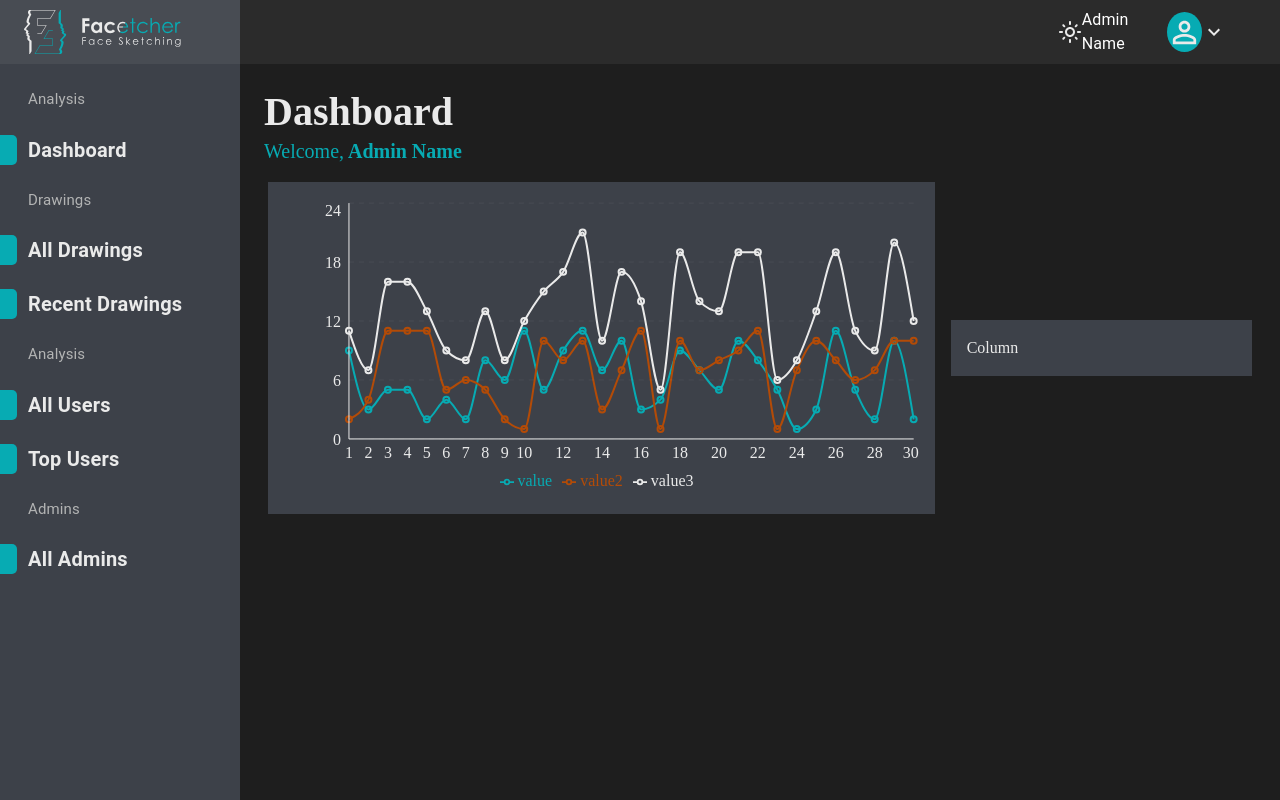
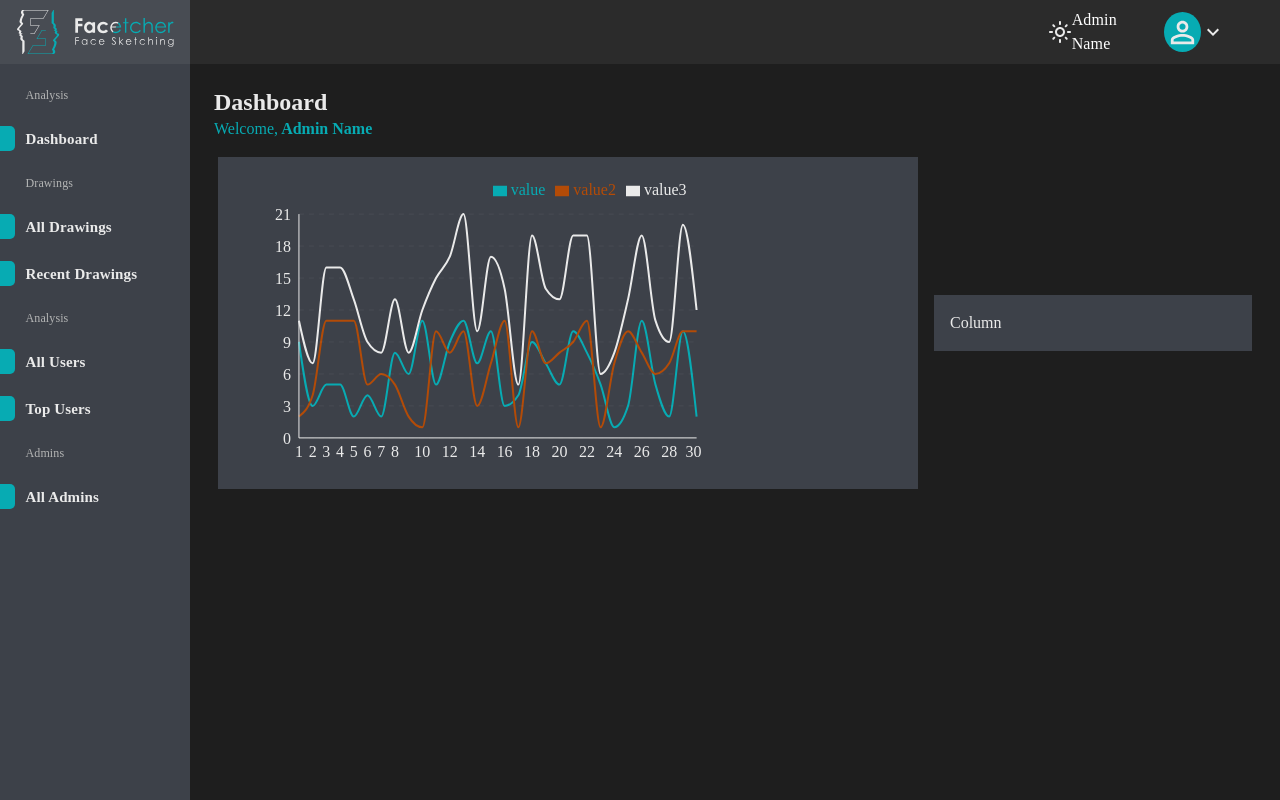
Before and after one commit to henry-azer/facetcher-admin-portal, a React (Create React App) app: page / in a window 1280 px wide. Built offline with nearby package versions, Linux system fonts and the light colour scheme.

Commit message:
handle login in login page

```diff
--- a/src/components/drawer/drawer.jsx
+++ b/src/components/drawer/drawer.jsx
@@ -26,7 +26,7 @@ import {
 import Logo from "../../assets/logo/logo.svg";
 import LogoText from "../../assets/logo/logo-text.svg";
 
-const drawerWidth = 240;
+const drawerWidth = 190;
 
 const drawerCategories = [
      { header: "Analysis", subHeaders: ["Dashboard"] },
@@ -118,14 +118,18 @@ const FacetcherDrawer = ({ children }) => {
                          sx={{
                               backgroundColor: `${LIGHTGREY10T}`,
                               display: "flex",
+                              justifyContent: "center",
+                              alignItems: "center",
                          }}
                     >
+                         <div className="d-flex justify-content-center align-items-center">
                               <Box
                                    component="img"
                                    src={Logo}
                                    sx={{ marginRight: "15px" }}
                               />
                               <Box component="img" src={LogoText} />
+                         </div>
                     </Toolbar>
                     <Box
                          component="div"
@@ -139,7 +143,7 @@ const FacetcherDrawer = ({ children }) => {
                                    <ListItem>
                                         <ListItemText
                                              primaryTypographyProps={{
-                                                  fontSize: "15px",
+                                                  fontSize: "12px",
                                              }}
                                              sx={{ color: `${GREY}` }}
                                              primary={category.header}
@@ -155,7 +159,7 @@ const FacetcherDrawer = ({ children }) => {
                                                        <ListItemText
                                                             primaryTypographyProps={{
                                                                  fontSize:
-                                                                      "20px",
+                                                                      "15px",
                                                                  fontWeight:
                                                                       "Bold",
                                                             }}
--- a/src/constants/app_constants.jsx
+++ b/src/constants/app_constants.jsx
@@ -1,6 +1,7 @@
 export const APIs_URL = {
      STAGING:
-          "http://ec2-3-138-186-26.us-east-2.compute.amazonaws.com:8010/facetcher-service/api",
+          // "http://a009-41-232-17-8.ngrok.io/facetcher-service/api",
+          "http://ec2-3-144-252-221.us-east-2.compute.amazonaws.com:8010/facetcher-service/api",
      PRODUCTION: "http://127.0.0.1:8080",
 };
 export const ISUSERAUTH = "%mmNJ9B7K64$";
--- a/src/store/actions/auth/auth-actions.jsx
+++ b/src/store/actions/auth/auth-actions.jsx
@@ -23,20 +23,28 @@ const URL = APIs_URL.STAGING;
 //      adapter: delayAdapterEnhancer(axios.defaults.adapter),
 // });
 
-export const authenticateUser = () => (dispatch) => {
+export const authenticateUser = (values) => (dispatch) => {
      dispatch({ type: LOGIN_REQUEST });
-
      axios.post(`${URL}/auth/log-in`, {
-          email: "admin@facetcher.com",
+          email: "admi@facetcher.com",
           password: "admin@facetcher",
-     }).then((response) => {
-          if (response.status === 200) {
-               console.log("cookies added");
+     })
+          .then((response) => {
                console.log(response);
-               cookies.set(ISUSERAUTH, "true");
-               cookies.set(ACCESSTOKEN, `${response.data.body.accessToken}`);
-          }
-     });
+               if (response.status === 200) {
+                    console.log(response);
+                    console.log("cookies added");
+                    cookies.set(ISUSERAUTH, "true");
+                    cookies.set(
+                         ACCESSTOKEN,
+                         `${response.data.body.accessToken}`
+                    );
+               }
+          })
+          .catch((err) => {
+               console.log(err);
+               // if (err.response.status == 400) cookies.set(ISUSERAUTH, "false");
+          });
      //           .then(function(response) {
      //                if (response.data.status === 200) {
      //                     dispatch({
--- a/src/styles/styles.css
+++ b/src/styles/styles.css
@@ -63,9 +63,18 @@ input:focus-visible {
      display: none;
 }
 
+@font-face {
+     font-family: "Century Gothic";
+     src: local("GOTHIC"), url(/src/assets/fonts/GOTHIC.TTF) format("TTF");
+}
+
 * {
-     font-family: "Century Gothic";
+     font-family: "Century Gothic" !important;
      font-weight: 300;
+}
+
+*:focus-visible {
+     outline: none !important;
 }
 
 body {
@@ -73,11 +82,6 @@ body {
      padding: 0;
      color: var(--lightGrey) !important;
      background-color: var(--darkGrey2) !important;
-}
-
-@font-face {
-     font-family: "Century Gothic";
-     src: local("GOTHIC"), url(/src/assets/fonts/GOTHIC.TTF) format("TTF");
 }
 
 .display-flex {
@@ -146,8 +150,9 @@ body {
      content: "";
      position: absolute;
      left: -20px;
+     top: 10px;
      width: 25px;
-     height: 30px;
+     height: 25px;
      background-color: var(--cyan);
      border-bottom-right-radius: 5px;
      border-top-right-radius: 5px;
--- a/src/views/Home.jsx
+++ b/src/views/Home.jsx
@@ -14,7 +14,13 @@ import {
      Legend,
 } from "recharts";
 import FacetcherDrawer from "../components/drawer/drawer";
-import { CYAN, LIGHTGREY, LIGHTGREY10T, ORANGE } from "../constants/app_colors";
+import {
+     CYAN,
+     DARKGREY2,
+     LIGHTGREY,
+     LIGHTGREY10T,
+     ORANGE,
+} from "../constants/app_colors";
 
 const Home = () => {
      // const { t } = useTranslation();
@@ -40,8 +46,8 @@ const Home = () => {
           <div>
                <FacetcherDrawer>
                     <div>
-                         <h1 className="my-0 fw-bold">Dashboard</h1>
-                         <p className="text-cyan fs-5">
+                         <h1 className="my-0 fs-4 fw-bold">Dashboard</h1>
+                         <p className="text-cyan fs-6">
                               Welcome,
                               <span className="fw-bold"> {adminName}</span>
                          </p>
@@ -50,7 +56,7 @@ const Home = () => {
                          <div className="col-8 bg-dark-grey mx-2 p-3">
                               <div>
                                    <ResponsiveContainer
-                                        width="100%"
+                                        width="70%"
                                         height={300}
                                    >
                                         <LineChart data={dataView()}>
@@ -59,14 +65,15 @@ const Home = () => {
                                                   dataKey="value"
                                                   stroke={CYAN}
                                                   strokeWidth="2"
-                                                  fill="transparent"
+                                                  dot={false}
                                              />
                                              <Line
                                                   type="monotone"
                                                   dataKey="value2"
                                                   stroke={ORANGE}
                                                   strokeWidth="2"
-                                                  fill="transparent"
+                                                  dot={false}
+                                                  // strokeDasharray="5 5"
                                              />
                                              <Line
                                                   activeDot={{ r: 8 }}
@@ -74,7 +81,7 @@ const Home = () => {
                                                   dataKey="value3"
                                                   stroke={LIGHTGREY}
                                                   strokeWidth="2"
-                                                  fill="transparent"
+                                                  dot={false}
                                              />
                                              <XAxis
                                                   dataKey="day"
@@ -82,17 +89,28 @@ const Home = () => {
                                                   tickLine={false}
                                              />
                                              <YAxis
+                                                  tickCount={8}
                                                   dataKey="value3"
                                                   stroke={LIGHTGREY}
                                                   tickLine={false}
                                              />
-                                             <Tooltip />
+                                             <Tooltip
+                                                  contentStyle={{
+                                                       background: DARKGREY2,
+                                                       border: "none",
+                                                  }}
+                                             />
                                              <CartesianGrid
                                                   stroke={LIGHTGREY10T}
                                                   vertical={false}
                                                   strokeDasharray="5 5"
                                              />
-                                             <Legend/>
+                                             <Legend
+                                                  align="right"
+                                                  iconType="rect"
+                                                  verticalAlign="top"
+                                                  height={36}
+                                             />
                                         </LineChart>
                                    </ResponsiveContainer>
                               </div>
```
Also changed, not shown: src/views/Login.jsx (+27 -4 lines). Lines whose indentation alone changed are shown as unchanged.
